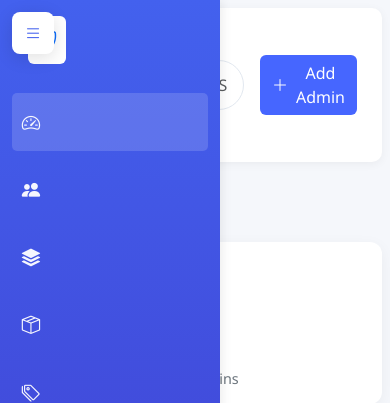
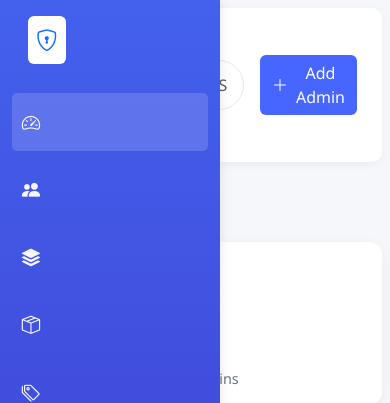
Before and after one commit to merrickfortis24/Nai_Tsa, a PHP site: page /Nai_Tsa/admin/index.php in a window 390 px wide, after a click that opens the changed part. Shown: the top 403 px of the page. Run offline with PHP 8.4, Linux system fonts and the light colour scheme; the visitor is signed in with stand-in values (Sample User, id 1); data comes from the database, SQL or seed files in the repository; data that the repository does not hold is empty; some libraries are stand-ins or nearby versions.

Commit message:
Refactor sidebar and offcanvas styles for improved consistency and responsiveness

```diff
--- a/admin/assets/css/style.css
+++ b/admin/assets/css/style.css
@@ -19,17 +19,6 @@
             height: 100vh;
             position: fixed;
             box-shadow: 0 0 15px rgba(0,0,0,0.1);
-        }
-
-        /* Sidebar sizing and offcanvas consistency */
-        :root { --sidebar-width: 260px; }
-        .sidebar { width: var(--sidebar-width); }
-        .offcanvas.offcanvas-start { --bs-offcanvas-width: var(--sidebar-width); }
-        .offcanvas.offcanvas-start .offcanvas-body {
-            background: linear-gradient(180deg, var(--primary-color), var(--secondary-color));
-            color: white;
-            padding: 0.75rem 0.5rem;
-            min-height: 100%;
         }
 
         .sidebar .nav-link {
@@ -283,27 +272,10 @@
         }
 
         @media (max-width: 768px) {
-            /* On small devices hide the fixed sidebar column; offcanvas will be used */
-            .sidebar { display: none; }
-
-            /* Fixed-position mobile burger button (consistent across pages) */
-            .mobile-burger {
-                position: fixed;
-                left: 12px;
-                top: 12px;
-                z-index: 1080; /* above offcanvas backdrop */
-                display: inline-flex;
-                align-items: center;
-                justify-content: center;
-                width: 42px;
-                height: 42px;
-                border-radius: 8px;
-                background: white;
-                color: var(--primary-color);
-                box-shadow: 0 4px 18px rgba(0,0,0,0.12);
-                border: none;
+            .sidebar {
+                width: 0;
+                display: none;
             }
-            .header .btn[data-bs-target="#sidebarOffcanvas"]{ display: none; }
         }
 
         @media (max-width: 576px) {
--- a/admin/sidebar.php
+++ b/admin/sidebar.php
@@ -9,10 +9,6 @@ if (!isset($pendingProcessingCount) || !isset($unpaidPayments) || !isset($blocke
 }
 ?>
 <div class="pt-3">
-            <!-- Mobile burger button (fixed position) -->
-            <button class="mobile-burger d-md-none" type="button" data-bs-toggle="offcanvas" data-bs-target="#sidebarOffcanvas" aria-controls="sidebarOffcanvas">
-                <i class="bi bi-list" style="font-size:1.1rem"></i>
-            </button>
     <div class="d-flex align-items-center mb-4 px-3">
         <div class="bg-white p-2 rounded me-2">
             <i class="bi bi-shield-lock text-primary fs-4"></i>
```
